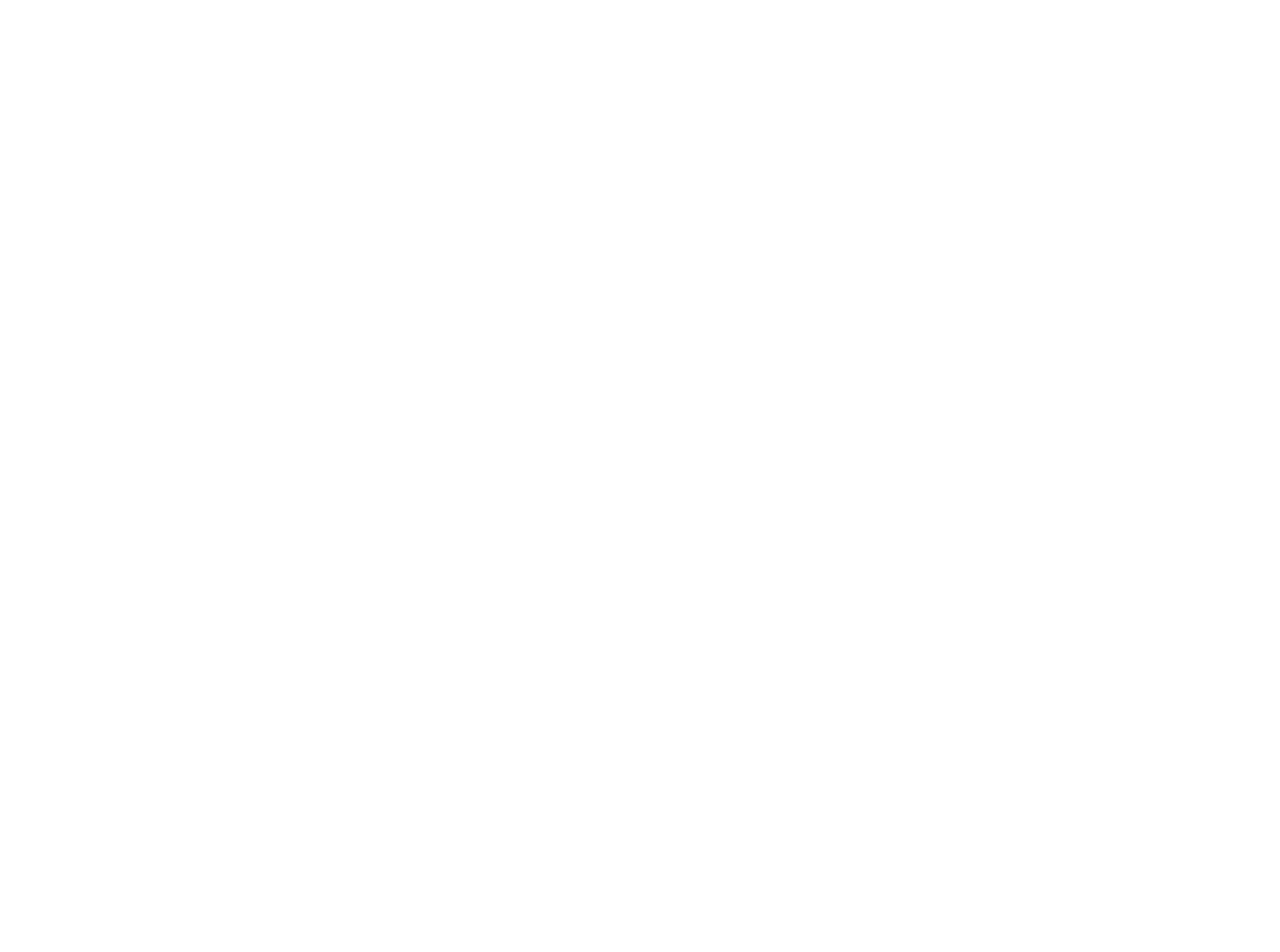
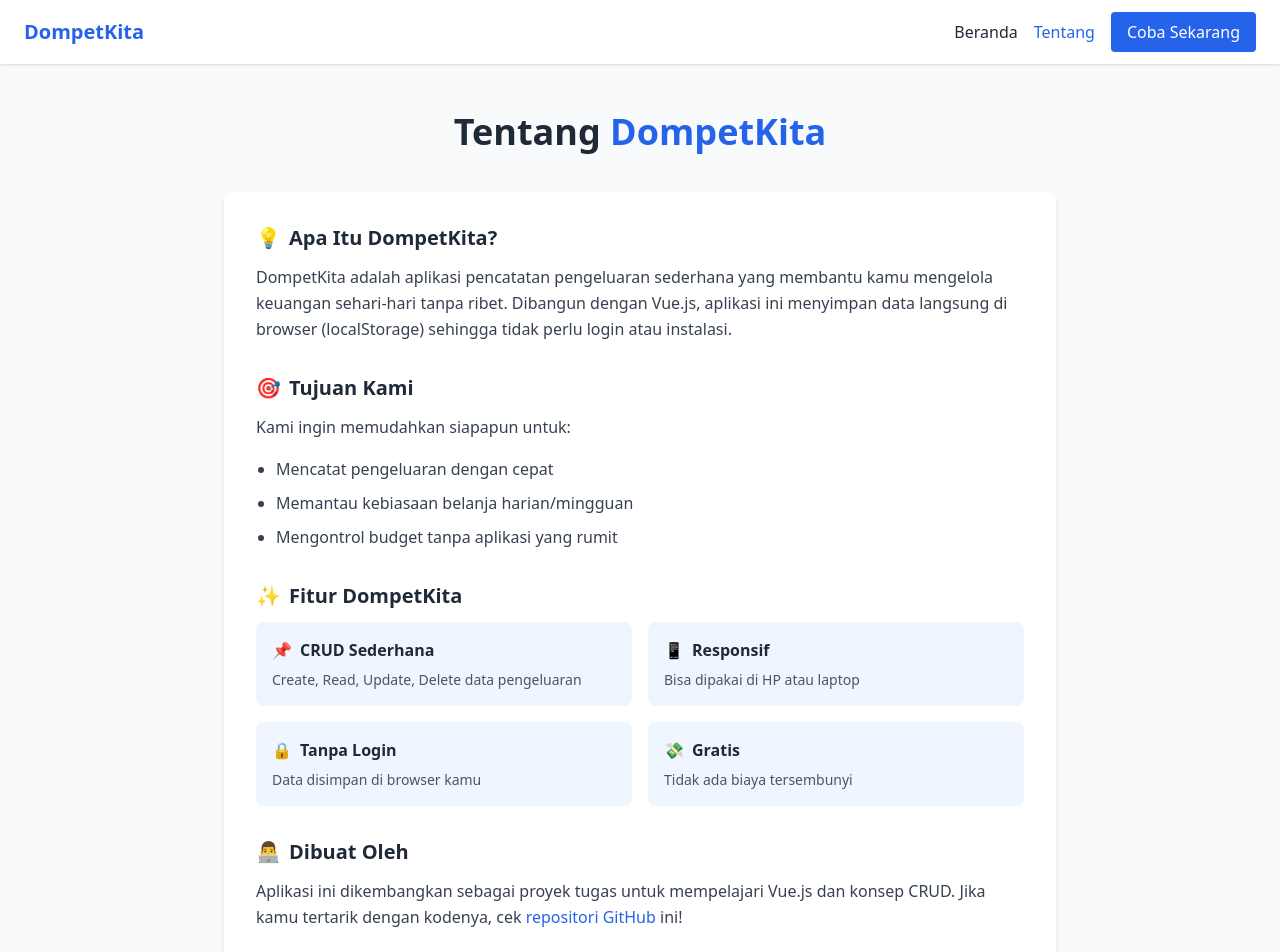
Before and after one commit to MieAyammmm/66c, a Vue app: page /about in a window 1280 px wide. Before the commit this address had no page. Shown: the top 952 px of the page. Before the commit the page ends 800 px from the top, so only its background shows below. Built offline with nearby package versions, Linux system fonts and the light colour scheme.

Commit message:
add aboutpage

```diff
--- a/src/router/index.js
+++ b/src/router/index.js
@@ -1,5 +1,6 @@
 import { createRouter, createWebHistory } from "vue-router";
 import HomeView from "../views/HomeView.vue";
+import AboutPage from "../views/AboutView.vue";
 import LandingView from "@/views/LandingView.vue";
 
 const router = createRouter({
@@ -28,6 +29,12 @@
 
       component: () => import("../views/EditTransactionView.vue"),
     },
+    {
+      path: "/about",
+      name: "About",
+
+      component: () => import("../views/AboutView.vue"),
+    },
   ],
 });
 
--- /dev/null
+++ b/src/views/AboutView.vue
@@ -0,0 +1,173 @@
+<template>
+  <div class="min-h-screen bg-gray-50 text-gray-800 flex flex-col">
+    <!-- Navbar -->
+    <header
+      class="flex flex-col md:flex-row justify-between items-center px-4 py-3 sm:px-6 bg-white shadow w-full max-w-7xl mx-auto"
+    >
+      <h1 class="text-xl font-bold text-blue-600 mb-2 md:mb-0">DompetKita</h1>
+      <nav
+        class="flex flex-col md:flex-row items-center space-y-2 md:space-y-0 md:space-x-4 w-full md:w-auto"
+      >
+        <router-link
+          to="/"
+          class="w-full md:w-auto text-center py-1 hover:text-blue-600 transition-colors"
+        >
+          Beranda
+        </router-link>
+        <router-link
+          to="/about"
+          class="w-full md:w-auto text-center py-1 hover:text-blue-600 transition-colors"
+        >
+          Tentang
+        </router-link>
+        <router-link
+          to="/home"
+          class="w-full md:w-auto text-center bg-blue-600 text-white px-4 py-2 rounded hover:bg-blue-700 transition-colors"
+        >
+          Coba Sekarang
+        </router-link>
+      </nav>
+    </header>
+
+    <!-- Main Content -->
+    <main class="flex-grow">
+      <section class="py-8 px-4 sm:py-12 sm:px-6 lg:px-8 max-w-4xl mx-auto">
+        <h2
+          class="text-2xl sm:text-3xl lg:text-4xl font-bold mb-6 sm:mb-10 text-center"
+        >
+          Tentang <span class="text-blue-600">DompetKita</span>
+        </h2>
+
+        <div class="bg-white p-5 sm:p-8 rounded-lg shadow-md">
+          <!-- 1. App Description -->
+          <div class="mb-8">
+            <h3 class="text-xl font-bold mb-3 flex items-center">
+              <span class="mr-2">💡</span> Apa Itu DompetKita?
+            </h3>
+            <p class="text-gray-700 leading-relaxed">
+              DompetKita adalah aplikasi pencatatan pengeluaran sederhana yang
+              membantu kamu mengelola keuangan sehari-hari tanpa ribet. Dibangun
+              dengan Vue.js, aplikasi ini menyimpan data langsung di browser
+              (localStorage) sehingga tidak perlu login atau instalasi.
+            </p>
+          </div>
+
+          <!-- 2. Goals -->
+          <div class="mb-8">
+            <h3 class="text-xl font-bold mb-3 flex items-center">
+              <span class="mr-2">🎯</span> Tujuan Kami
+            </h3>
+            <p class="text-gray-700 mb-4 leading-relaxed">
+              Kami ingin memudahkan siapapun untuk:
+            </p>
+            <ul class="list-disc pl-5 text-gray-700 space-y-2">
+              <li class="leading-relaxed">Mencatat pengeluaran dengan cepat</li>
+              <li class="leading-relaxed">
+                Memantau kebiasaan belanja harian/mingguan
+              </li>
+              <li class="leading-relaxed">
+                Mengontrol budget tanpa aplikasi yang rumit
+              </li>
+            </ul>
+          </div>
+
+          <!-- 3. Features -->
+          <div class="mb-8">
+            <h3 class="text-xl font-bold mb-3 flex items-center">
+              <span class="mr-2">✨</span> Fitur DompetKita
+            </h3>
+            <div class="grid grid-cols-1 sm:grid-cols-2 gap-4">
+              <div
+                class="bg-blue-50 p-4 rounded-lg hover:bg-blue-100 transition-colors"
+              >
+                <h4 class="font-bold mb-2 flex items-center">
+                  <span class="mr-2">📌</span> CRUD Sederhana
+                </h4>
+                <p class="text-sm text-gray-600">
+                  Create, Read, Update, Delete data pengeluaran
+                </p>
+              </div>
+              <div
+                class="bg-blue-50 p-4 rounded-lg hover:bg-blue-100 transition-colors"
+              >
+                <h4 class="font-bold mb-2 flex items-center">
+                  <span class="mr-2">📱</span> Responsif
+                </h4>
+                <p class="text-sm text-gray-600">
+                  Bisa dipakai di HP atau laptop
+                </p>
+              </div>
+              <div
+                class="bg-blue-50 p-4 rounded-lg hover:bg-blue-100 transition-colors"
+              >
+                <h4 class="font-bold mb-2 flex items-center">
+                  <span class="mr-2">🔒</span> Tanpa Login
+                </h4>
+                <p class="text-sm text-gray-600">
+                  Data disimpan di browser kamu
+                </p>
+              </div>
+              <div
+                class="bg-blue-50 p-4 rounded-lg hover:bg-blue-100 transition-colors"
+              >
+                <h4 class="font-bold mb-2 flex items-center">
+                  <span class="mr-2">💸</span> Gratis
+                </h4>
+                <p class="text-sm text-gray-600">Tidak ada biaya tersembunyi</p>
+              </div>
+            </div>
+          </div>
+
+          <!-- 4. Creator Info -->
+          <div>
+            <h3 class="text-xl font-bold mb-3 flex items-center">
+              <span class="mr-2">👨‍💻</span> Dibuat Oleh
+            </h3>
+            <p class="text-gray-700 leading-relaxed">
+              Aplikasi ini dikembangkan sebagai proyek tugas untuk mempelajari
+              Vue.js dan konsep CRUD. Jika kamu tertarik dengan kodenya, cek
+              <a
+                href="https://github.com/MieAyammmm/66c"
+                target="_blank"
+                rel="noopener noreferrer"
+                class="text-blue-600 hover:underline hover:text-blue-700 transition-colors"
+              >
+                repositori GitHub
+              </a>
+              ini!
+            </p>
+          </div>
+        </div>
+
+        <!-- CTA -->
+        <div class="mt-10 text-center">
+          <router-link
+            to="/home"
+            class="inline-block bg-blue-600 hover:bg-blue-700 text-white px-6 py-3 rounded-lg transition-colors duration-200 transform hover:scale-105"
+          >
+            Coba DompetKita Sekarang
+          </router-link>
+        </div>
+      </section>
+    </main>
+
+    <!-- Footer -->
+    <footer
+      class="py-4 text-center text-sm text-gray-500 bg-white w-full max-w-7xl mx-auto px-4 sm:px-6"
+    >
+      <p>&copy; 2025 DompetKita. Dibuat dengan ❤️ dan Vue.js</p>
+    </footer>
+  </div>
+</template>
+
+<script>
+export default {
+  name: "AboutPage",
+};
+</script>
+
+<style scoped>
+.router-link-active {
+  @apply text-blue-600 font-medium;
+}
+</style>
--- a/src/views/LandingView.vue
+++ b/src/views/LandingView.vue
@@ -10,7 +10,9 @@
       >
         <a href="#fitur" class="hover:text-blue-600">Fitur</a>
         <a href="#cara-kerja" class="hover:text-blue-600">Cara Kerja</a>
-        <a href="#tentang" class="hover:text-blue-600">Tentang</a>
+        <router-link to="/about" class="hover:text-blue-600"
+          >Tentang</router-link
+        >
         <router-link
           to="/home"
           class="bg-blue-600 text-white px-4 py-2 rounded hover:bg-blue-700"
@@ -131,4 +133,11 @@
 body {
   font-family: "Inter", sans-serif;
 }
+.router-link {
+  @apply hover:text-blue-600; /* Tailwind class */
+}
+/* atau */
+.router-link-exact-active {
+  @apply font-semibold; /* Style saat halaman aktif */
+}
 </style>
```
